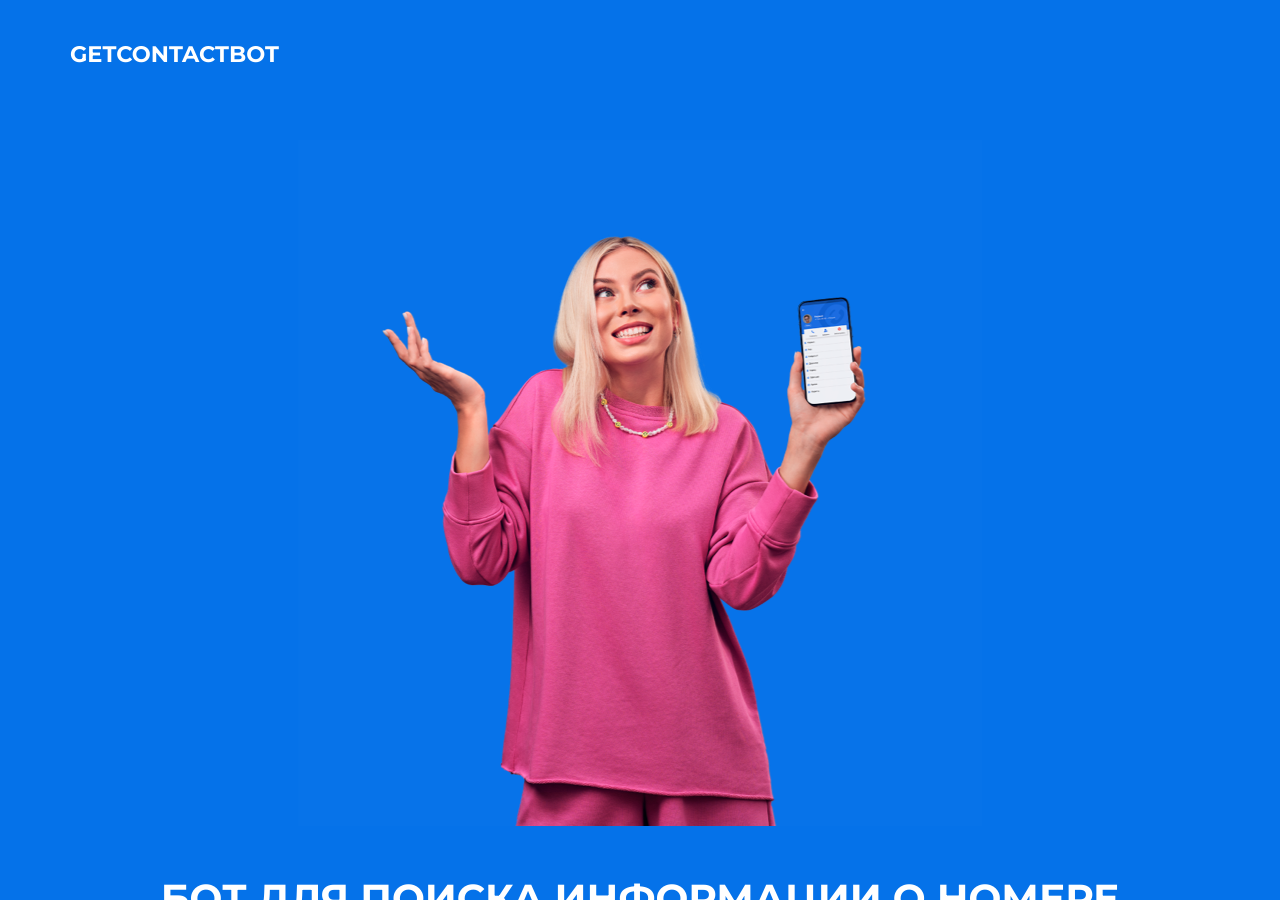
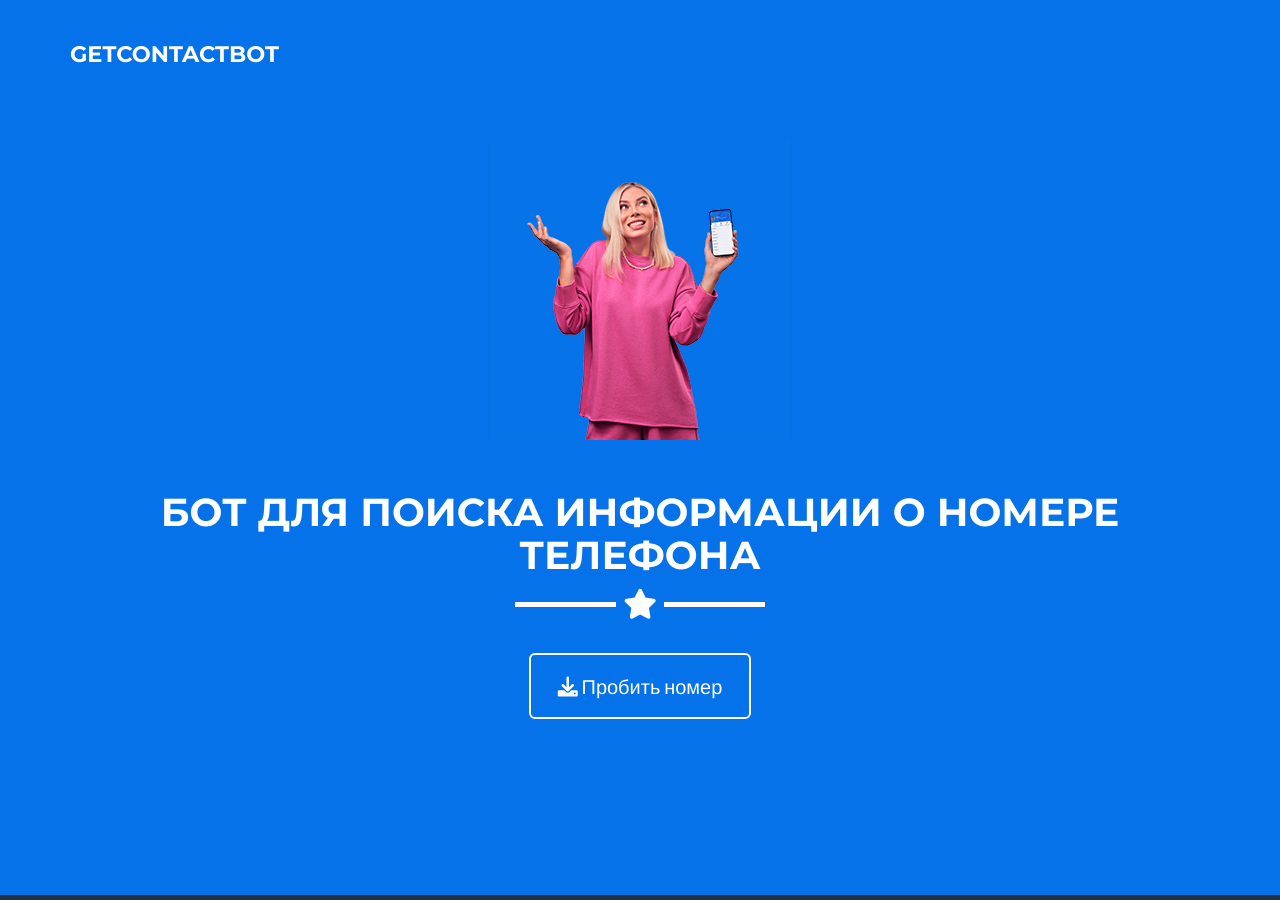
Before and after one commit to getcontactbot/getcontactbot.github.io, a Jekyll site: the page built from index.html, in a window 1280 px wide and 900 px high. Built offline with Jekyll 4.4.1, drawn with Linux system fonts in a browser that asks for light colours.

Commit message:
Update header.html

```diff
--- a/_includes/header.html
+++ b/_includes/header.html
@@ -3,7 +3,7 @@
   <div class="container">
     <div class="row">
       <div class="col-lg-12">
-        <img class="img-responsive" src="img/slide.png" alt="profile-pic" />
+        <img class="img-responsive" src="img/slide2.png" alt="profile-pic" />
 
       </div>
     </div>
```
